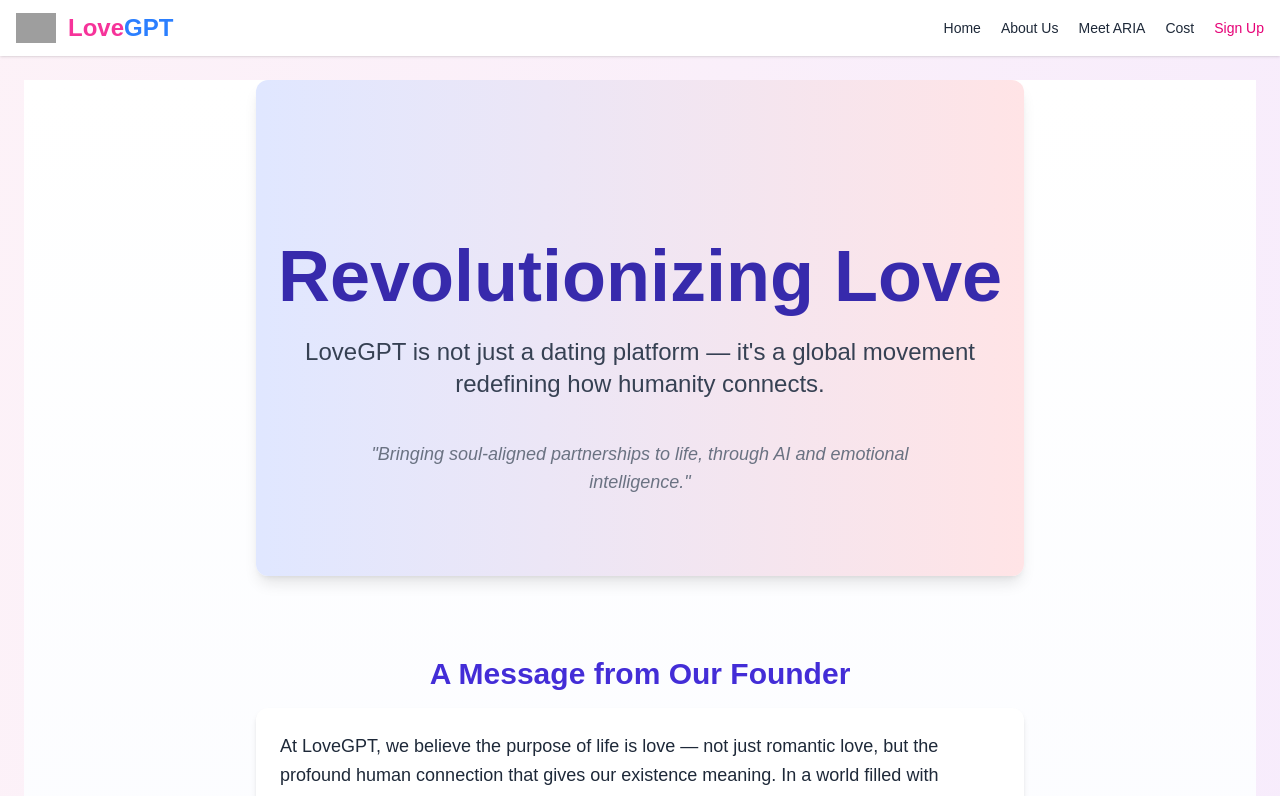
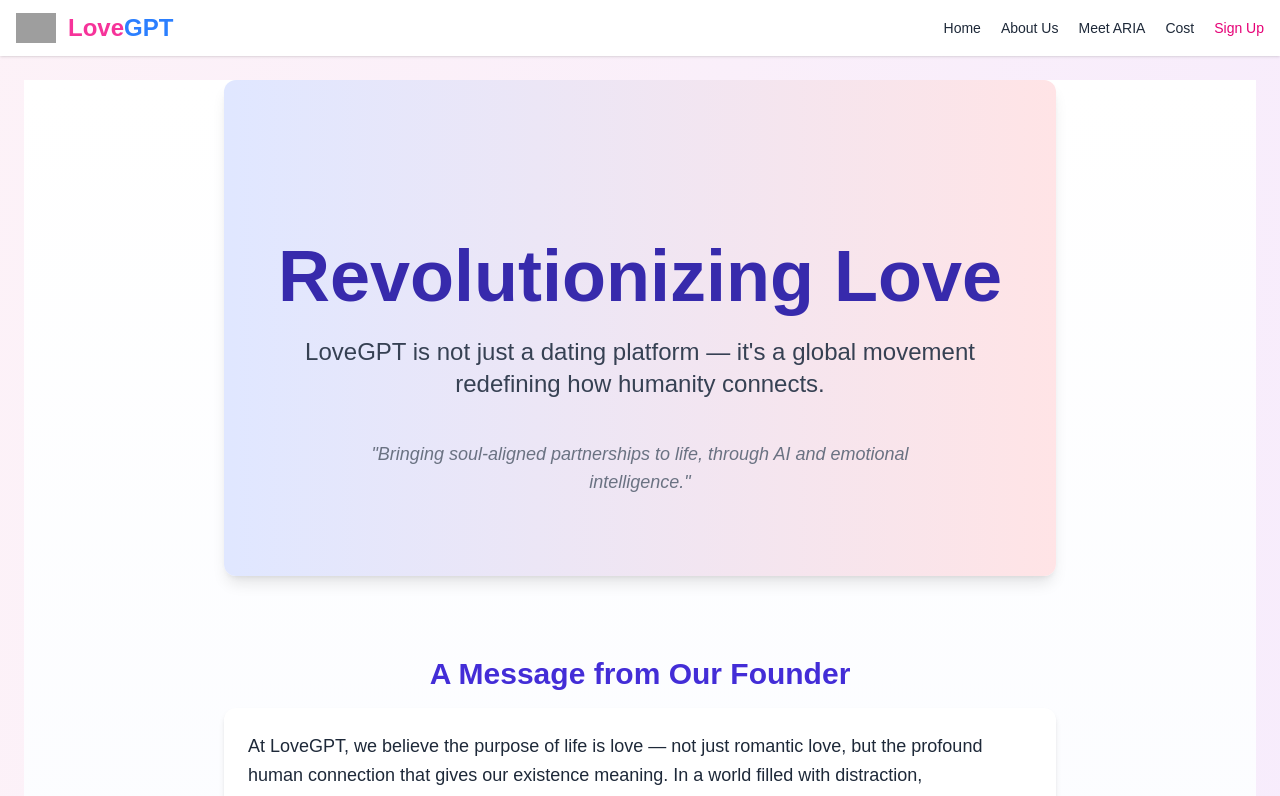
Before and after one commit to erfanidmd11/LoveGPT-web, a Next.js app: page /investors in a window 1280 px wide. Shown: the top 796 px of the page. Built offline with nearby package versions, Linux system fonts and the light colour scheme; grey boxes are pictures that could not be loaded.

Commit message:
Finalize Investors page layout, restore content, and link Executive Summary CTA

```diff
--- a/pages/investors.tsx
+++ b/pages/investors.tsx
@@ -38,10 +38,10 @@ const sectionContent: string[] = [
 export default function Investors() {
   return (
     <MainLayout>
-      <div className="flex flex-col md:flex-row bg-gradient-to-b from-white to-indigo-100 text-gray-800 font-sans">
+      <div className="bg-gradient-to-b from-white to-indigo-100 text-gray-800 font-sans">
 
         {/* Main Content */}
-        <main className="flex-1 px-6 md:px-16 pt-0 space-y-20 max-w-4xl mx-auto">
+        <main className="w-full max-w-4xl mx-auto px-4 sm:px-6 md:px-8 pt-0 space-y-20">
           <section className="text-center pt-40 pb-20 bg-gradient-to-r from-indigo-100 to-rose-100 rounded-xl shadow-lg">
             <h1 className="text-5xl md:text-7xl font-extrabold mb-6 text-indigo-800">
               Revolutionizing Love
```
